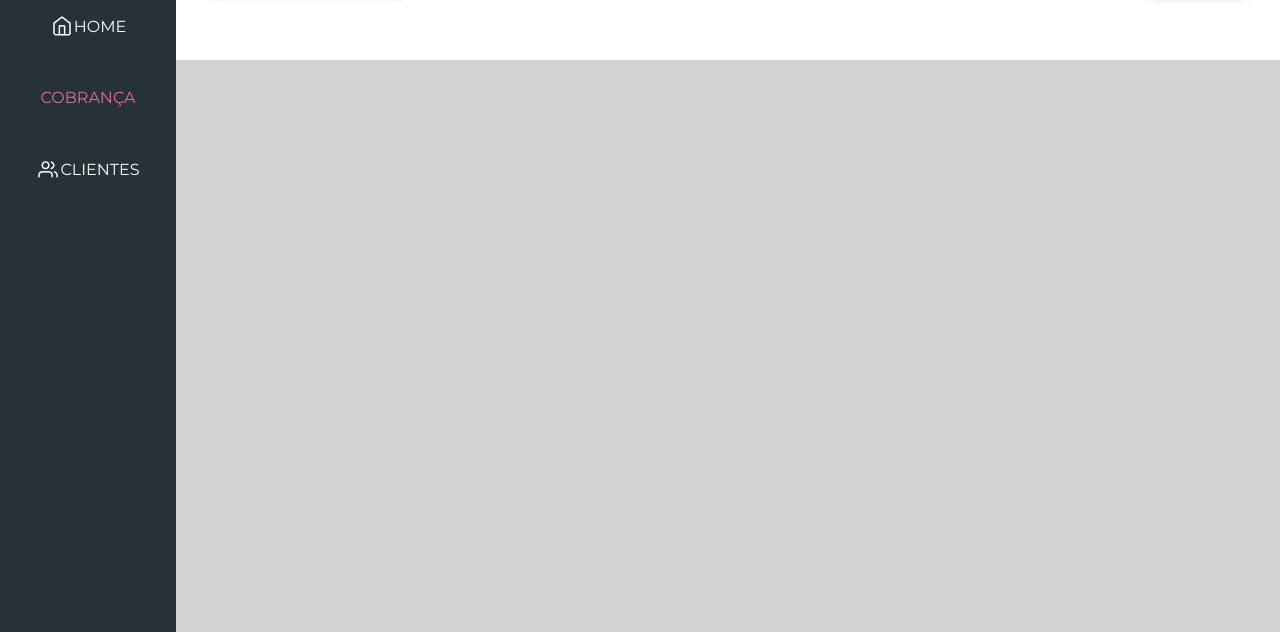
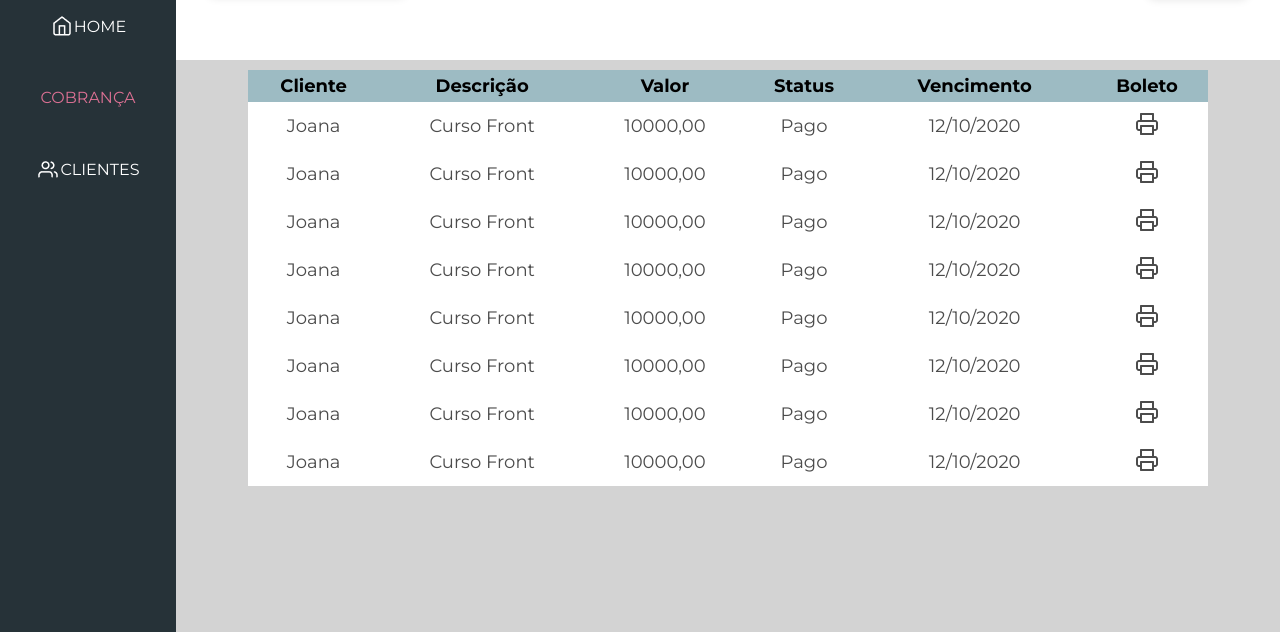
Before and after one commit to misael28/academyPagamentos-Front, a React app: page /cobranca in a window 1280 px wide. Shown: the part 168-800 px from the top of the page. Built offline with nearby package versions, Linux system fonts and the light colour scheme.

Commit message:
feat(cobranca): adicionada tabela na pagina de cobranca

```diff
--- a/src/components/ContentInsider/index.js
+++ b/src/components/ContentInsider/index.js
@@ -1,7 +1,12 @@
 import "./style.css";
 
 const ContentInsider = (props) => {
-  return <div className="content-insider">{props.children}</div>;
+  return (
+    <div className="content-insider" style={{ borderColor: props.borderColor }}>
+	  <h3>{props.title}</h3>
+     <h3>{props.value}</h3>
+    </div>
+  );
 };
 
 export default ContentInsider;
--- a/src/containers/Cobranca/index.js
+++ b/src/containers/Cobranca/index.js
@@ -2,6 +2,7 @@ import "./style.css";
 import Sidebar from "../../components/Sidebar";
 import Header from "../../components/Header";
 import Button from "../../components/Button";
+import printer from "../../assets/printer.png";
 const Cobranca = () => {
   return (
     <div className="container-cobranca">
@@ -10,6 +11,100 @@ const Cobranca = () => {
       </Sidebar>
       <main>
         <Header>200,00</Header>
+        <table>
+          <thead className="estilo-thead">
+            <tr>
+              <th>Cliente</th>
+              <th>Descrição</th>
+              <th>Valor</th>
+              <th>Status</th>
+              <th>Vencimento</th>
+              <th>Boleto</th>
+            </tr>
+          </thead>
+          <tbody className="estilo-tbody">
+            <tr>
+              <td>Joana</td>
+              <td>Curso Front</td>
+              <td>10000,00</td>
+              <td>Pago</td>
+              <td>12/10/2020</td>
+              <td>
+                <img src={printer} alt="imprimir" />
+              </td>
+            </tr>
+            <tr>
+              <td>Joana</td>
+              <td>Curso Front</td>
+              <td>10000,00</td>
+              <td>Pago</td>
+              <td>12/10/2020</td>
+              <td>
+                <img src={printer} alt="imprimir" />
+              </td>
+            </tr>
+            <tr>
+              <td>Joana</td>
+              <td>Curso Front</td>
+              <td>10000,00</td>
+              <td>Pago</td>
+              <td>12/10/2020</td>
+              <td>
+                <img src={printer} alt="imprimir" />
+              </td>
+            </tr>
+            <tr>
+              <td>Joana</td>
+              <td>Curso Front</td>
+              <td>10000,00</td>
+              <td>Pago</td>
+              <td>12/10/2020</td>
+              <td>
+                <img src={printer} alt="imprimir" />
+              </td>
+            </tr>
+            <tr>
+              <td>Joana</td>
+              <td>Curso Front</td>
+              <td>10000,00</td>
+              <td>Pago</td>
+              <td>12/10/2020</td>
+              <td>
+                <img src={printer} alt="imprimir" />
+              </td>
+            </tr>
+            <tr>
+              <td>Joana</td>
+              <td>Curso Front</td>
+              <td>10000,00</td>
+              <td>Pago</td>
+              <td>12/10/2020</td>
+              <td>
+                <img src={printer} alt="imprimir" />
+              </td>
+            </tr>
+            <tr>
+              <td>Joana</td>
+              <td>Curso Front</td>
+              <td>10000,00</td>
+              <td>Pago</td>
+              <td>12/10/2020</td>
+              <td>
+                <img src={printer} alt="imprimir" />
+              </td>
+            </tr>
+            <tr>
+              <td>Joana</td>
+              <td>Curso Front</td>
+              <td>10000,00</td>
+              <td>Pago</td>
+              <td>12/10/2020</td>
+              <td>
+                <img src={printer} alt="imprimir" />
+              </td>
+            </tr>
+          </tbody>
+        </table>
       </main>
     </div>
   );
--- a/src/containers/Cobranca/style.css
+++ b/src/containers/Cobranca/style.css
@@ -1,12 +1,50 @@
 .container-cobranca {
   display: flex;
-  height: 100vh;
+  height: 230vh;
   flex-direction: row;
   width: 100%;
   background: lightgray;
 }
 
+.container-cobranca button {
+  margin: auto;
+}
 
-.container-cobranca button {
-	margin: auto;
-  }
+table {
+  width: 960px;
+  margin: 10px auto;
+}
+
+table,
+tr,
+td,
+th {
+  border-collapse: collapse;
+  font-size: large;
+}
+
+.estilo-thead tr {
+  height: 32px;
+  background: #9dbbc3;
+  border-radius: 8px;
+  margin:1em;
+}
+
+tr {
+  height: 48px;
+  background: #ffffff;
+  border-radius: 8px;
+  margin:1em;
+}
+
+.estilo-thead td {
+  color: white;
+}
+
+.estilo-tbody td {
+  color: #4c4c4c;
+}
+
+th{
+	margin:1em;
+}
--- a/src/containers/Home/index.js
+++ b/src/containers/Home/index.js
@@ -55,14 +55,8 @@ const Home = () => {
             </div>
             <h3>Clientes</h3>
           </ContentHeader>
-          <ContentInsider>
-            <h3>Em dias</h3>
-            <h3>0</h3>
-          </ContentInsider>
-          <ContentInsider>
-            <h3>Inadimplentes</h3>
-            <h3>0</h3>
-          </ContentInsider>
+          <ContentInsider borderColor="blue" title="Em dias" value="0" />
+          <ContentInsider borderColor="red" title="Inadiplemente" value="0" />
         </Content>
         <Content>
           <ContentHeader>
@@ -71,18 +65,9 @@ const Home = () => {
             </div>
             <h3>Cobranças</h3>
           </ContentHeader>
-          <ContentInsider>
-            <h3>Inadimplentes</h3>
-            <h3>0</h3>
-          </ContentInsider>
-          <ContentInsider>
-            <h3>Inadimplentes</h3>
-            <h3>0</h3>
-          </ContentInsider>
-          <ContentInsider>
-            <h3>Inadimplentes</h3>
-            <h3>0</h3>
-          </ContentInsider>
+          <ContentInsider borderColor="red" title="Inadiplemente" value="0" />
+          <ContentInsider borderColor="red" title="Inadiplemente" value="0" />
+          <ContentInsider borderColor="red" title="Inadiplemente" value="0" />
         </Content>
         <Content>
           <ContentHeader>
--- a/src/containers/Home/style.css
+++ b/src/containers/Home/style.css
@@ -9,6 +9,7 @@
 .home-main {
   display: flex;
   flex-wrap: wrap;
+  align-items: flex-start;
 }
 
 .container-home button {
```
Also changed, not shown: src/assets/printer.png (added).
